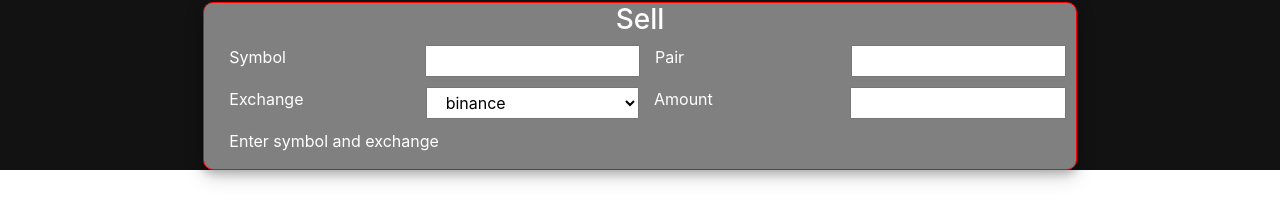
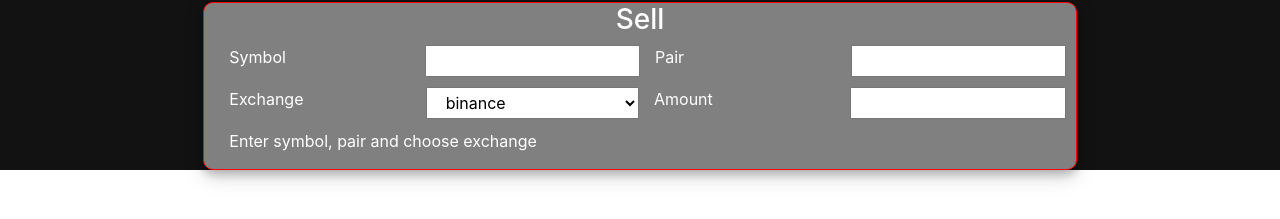
Before and after one commit to KombangkoeDias/CryptoBot, a React (Create React App) app in the folder botclient/: page /bot_port in a window 1280 px wide. Both pictures are taken after a click on the button "Sell". Shown: the part 146-365 px from the top of the page. Built offline with nearby package versions, Linux system fonts and the light colour scheme.

Commit message:
add more relatable instruction

```diff
--- a/botclient/src/Components/SubComponents/TradeComponent/TradeComponent.js
+++ b/botclient/src/Components/SubComponents/TradeComponent/TradeComponent.js
@@ -117,7 +117,7 @@ const BuyComponent = (props) => {
       <div className="row" style={{ padding: "0px 10px 0px 10px" }}>
         <div className="col">
           {(symbol === "" || exchange === "" || pair == "") && (
-            <p>Enter symbol and exchange</p>
+            <p>Enter symbol, pair and choose exchange</p>
           )}
           {exist === null && symbol !== "" && exchange !== "" && pair != "" && (
             <p>Searching...</p>
```
